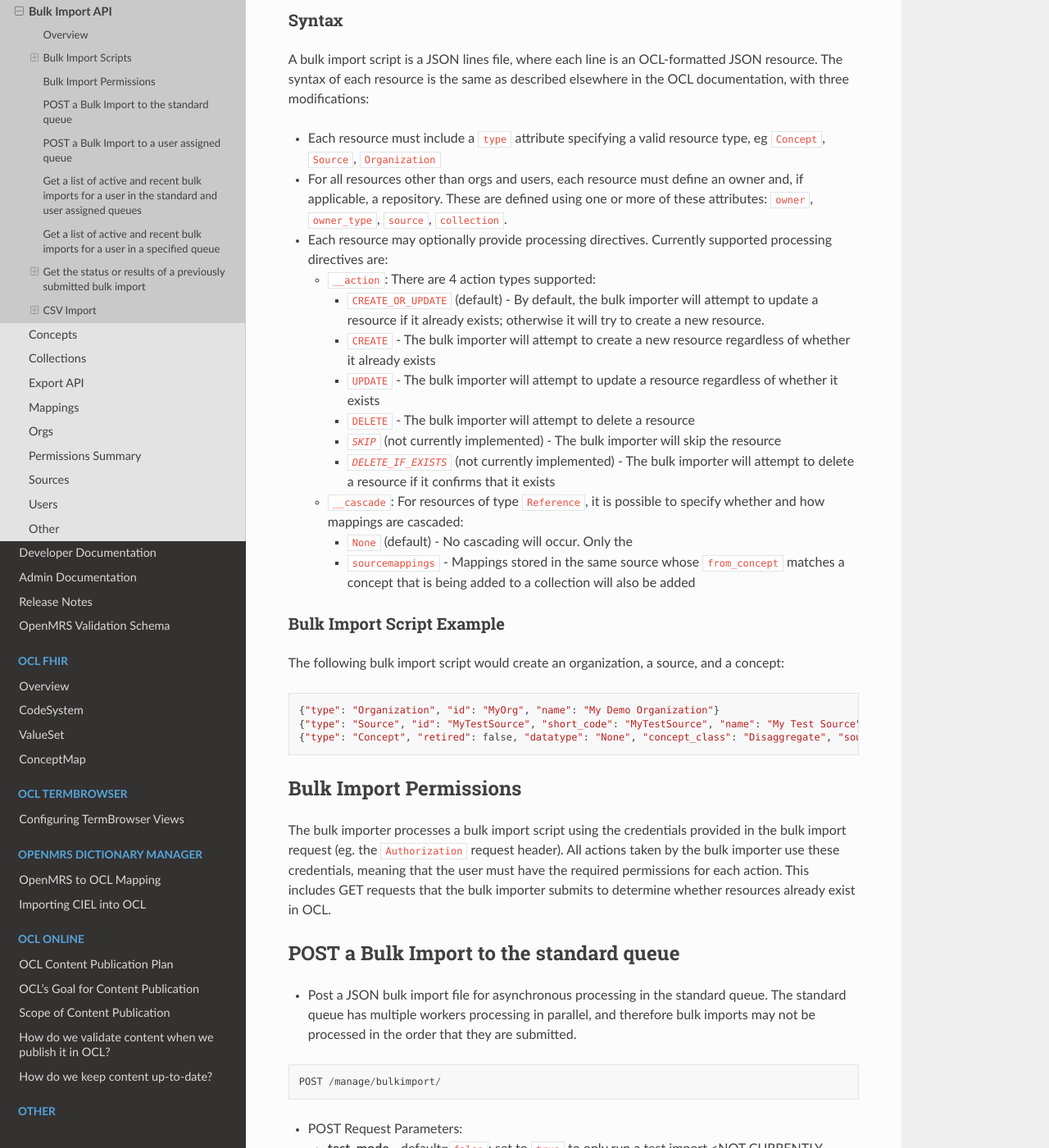
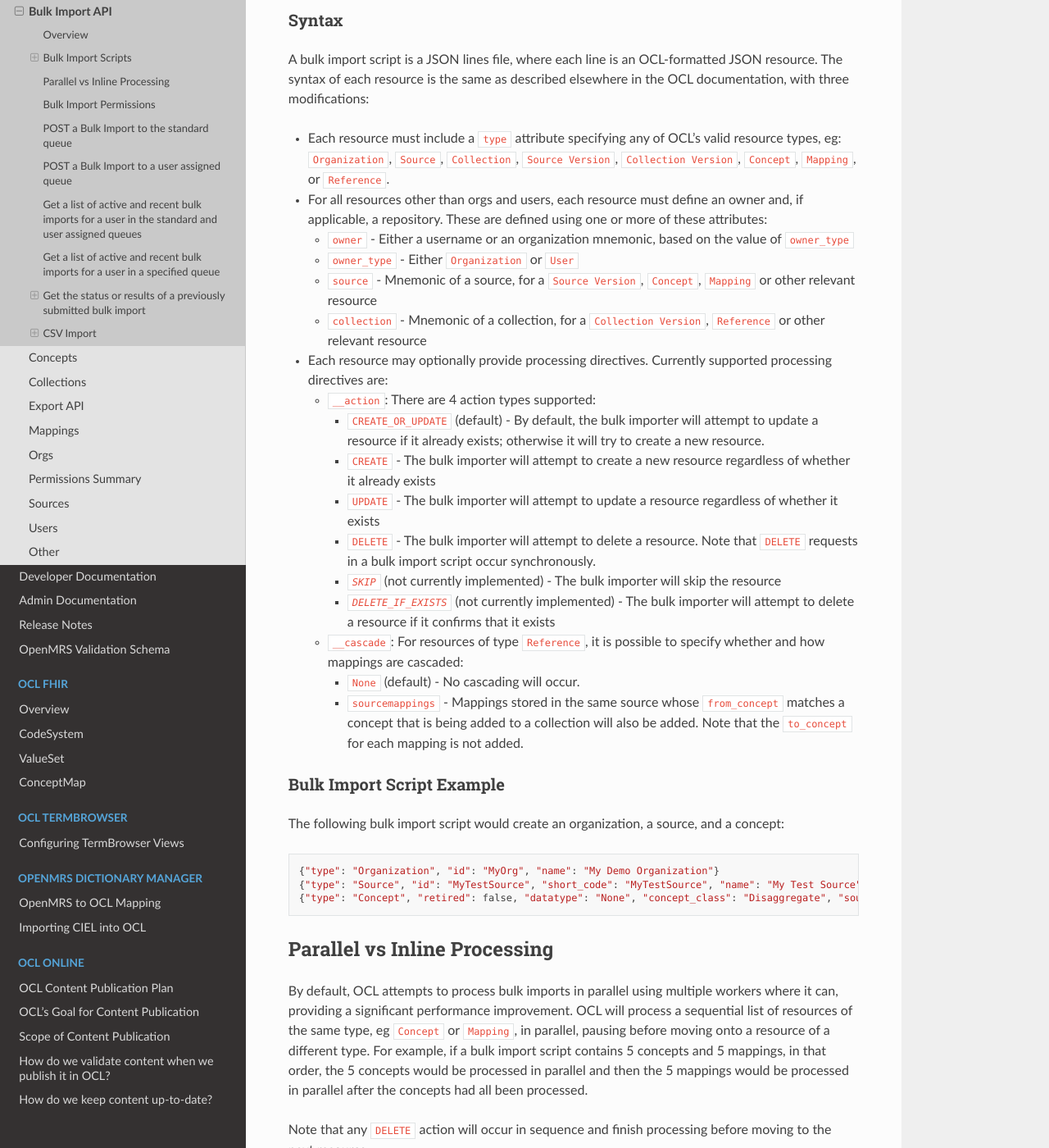
Before and after one commit to OpenConceptLab/ocl-docs, a Sphinx documentation site: the page built from docs/source/oclapi/apireference/bulkimporting.md, in a window 1280 px wide and 1400 px high, scrolled down 549 px. Shown: the whole window at 82% size. Built offline with Sphinx 7.4.7 and the Read the Docs theme 2.0.0, drawn with Linux system fonts in a browser that asks for light colours; some of the changed text lies outside the part shown.

Commit message:
Added a note on parallel processing

````diff
--- a/docs/source/oclapi/apireference/bulkimporting.md
+++ b/docs/source/oclapi/apireference/bulkimporting.md
@@ -8,19 +8,23 @@
 ## Bulk Import Scripts
 ### Syntax
 A bulk import script is a JSON lines file, where each line is an OCL-formatted JSON resource. The syntax of each resource is the same as described elsewhere in the OCL documentation, with three modifications:
-* Each resource must include a `type` attribute specifying a valid resource type, eg `Concept`, `Source`, `Organization`
-* For all resources other than orgs and users, each resource must define an owner and, if applicable, a repository. These are defined using one or more of these attributes: `owner`, `owner_type`, `source`, `collection`.
+* Each resource must include a `type` attribute specifying any of OCL's valid resource types, eg: `Organization`, `Source`, `Collection`, `Source Version`, `Collection Version`, `Concept`, `Mapping`, or `Reference`.
+* For all resources other than orgs and users, each resource must define an owner and, if applicable, a repository. These are defined using one or more of these attributes:
+    * `owner` - Either a username or an organization mnemonic, based on the value of `owner_type`
+    * `owner_type` - Either `Organization` or `User`
+    * `source` - Mnemonic of a source, for a `Source Version`, `Concept`, `Mapping` or other relevant resource
+    * `collection` - Mnemonic of a collection, for a `Collection Version`, `Reference` or other relevant resource
 * Each resource may optionally provide processing directives. Currently supported processing directives are:
     * `__action`: There are 4 action types supported:
         * `CREATE_OR_UPDATE` (default) - By default, the bulk importer will attempt to update a resource if it already exists; otherwise it will try to create a new resource.
         * `CREATE` - The bulk importer will attempt to create a new resource regardless of whether it already exists
         * `UPDATE` - The bulk importer will attempt to update a resource regardless of whether it exists
-        * `DELETE` - The bulk importer will attempt to delete a resource
+        * `DELETE` - The bulk importer will attempt to delete a resource. Note that `DELETE` requests in a bulk import script occur synchronously.
         * _`SKIP`_ (not currently implemented) - The bulk importer will skip the resource
         * _`DELETE_IF_EXISTS`_ (not currently implemented) - The bulk importer will attempt to delete a resource if it confirms that it exists
     * `__cascade`: For resources of type `Reference`, it is possible to specify whether and how mappings are cascaded:
-        * `None` (default) - No cascading will occur. Only the
-        * `sourcemappings` - Mappings stored in the same source whose `from_concept` matches a concept that is being added to a collection will also be added
+        * `None` (default) - No cascading will occur.
+        * `sourcemappings` - Mappings stored in the same source whose `from_concept` matches a concept that is being added to a collection will also be added. Note that the `to_concept` for each mapping is not added.
 
 ### Bulk Import Script Example
 The following bulk import script would create an organization, a source, and a concept:
@@ -29,6 +33,12 @@
 {"type": "Source", "id": "MyTestSource", "short_code": "MyTestSource", "name": "My Test Source", "full_name": "My Test Source", "owner": "MyOrg", "owner_type": "Organization", "description": "Using this source just for testing purposes", "source_type": "Dictionary", "public_access": "View", "default_locale": "en", "supported_locales": "en", "custom_validation_schema": "None"}
 {"type": "Concept", "retired": false, "datatype": "None", "concept_class": "Disaggregate", "source": "MyTestSource", "extras": null, "descriptions": null, "owner": "MyOrg", "owner_type": "Organization", "external_id": "HSpL3hSBx6F", "id": "HSpL3hSBx6F", "names": [{"locale": "en", "locale_preferred": true, "external_id": null, "name": "50+, Male, Negative", "name_type": "Fully Specified"}]}
 ```
+
+## Parallel vs Inline Processing
+By default, OCL attempts to process bulk imports in parallel using multiple workers where it can, providing a significant performance improvement. OCL will process a sequential list of resources of the same type, eg `Concept` or `Mapping`, in parallel, pausing before moving onto a resource of a different type. For example, if a bulk import script contains 5 concepts and 5 mappings, in that order, the 5 concepts would be processed in parallel and then the 5 mappings would be processed in parallel after the concepts had all been processed.
+
+Note that any `DELETE` action will occur in sequence and finish processing before moving to the next resource.
+
 
 ## Bulk Import Permissions
 The bulk importer processes a bulk import script using the credentials provided in the bulk import request (eg. the `Authorization` request header). All actions taken by the bulk importer use these credentials, meaning that the user must have the required permissions for each action. This includes GET requests that the bulk importer submits to determine whether resources already exist in OCL.
````
